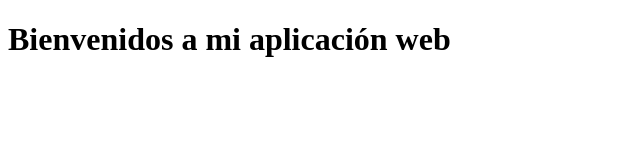
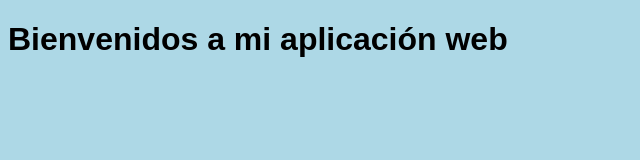
Before and after one commit to javibllstrs-lab/mi-pagina-web, a plain HTML site: page index.html in a window 1280 px wide. Shown: the whole page, without its empty margins (0-640 px from the left). Drawn offline with Linux system fonts and the light colour scheme.

Commit message:
Segunda modificación: Añadir style.css y aplicar estilos básicos

```diff
--- a/index.html
+++ b/index.html
@@ -2,6 +2,7 @@
 <html>
 <head>
     <title>Mi Página Web</title>
+<link rel="stylesheet" href="style.css">
 </head>
 <body>
     <h1>Bienvenidos a mi aplicación web</h1>
--- /dev/null
+++ b/style.css
@@ -0,0 +1,4 @@
+body {
+    background-color: lightblue;
+    font-family: Arial, sans-serif;
+}
```
